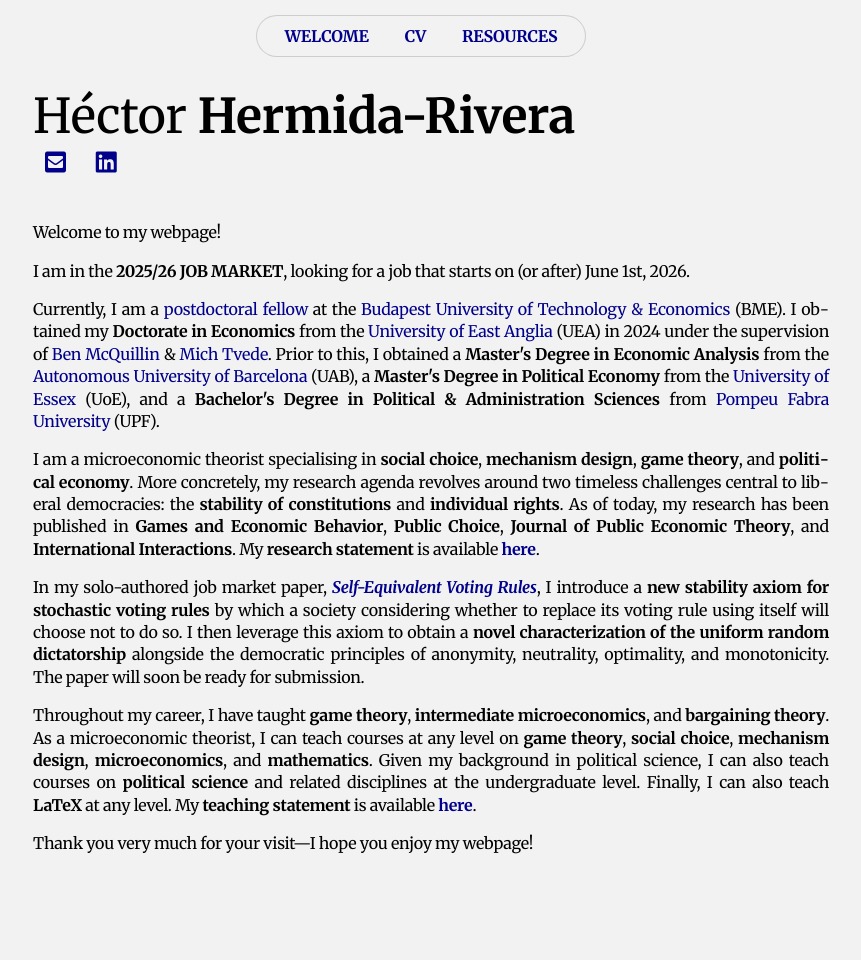
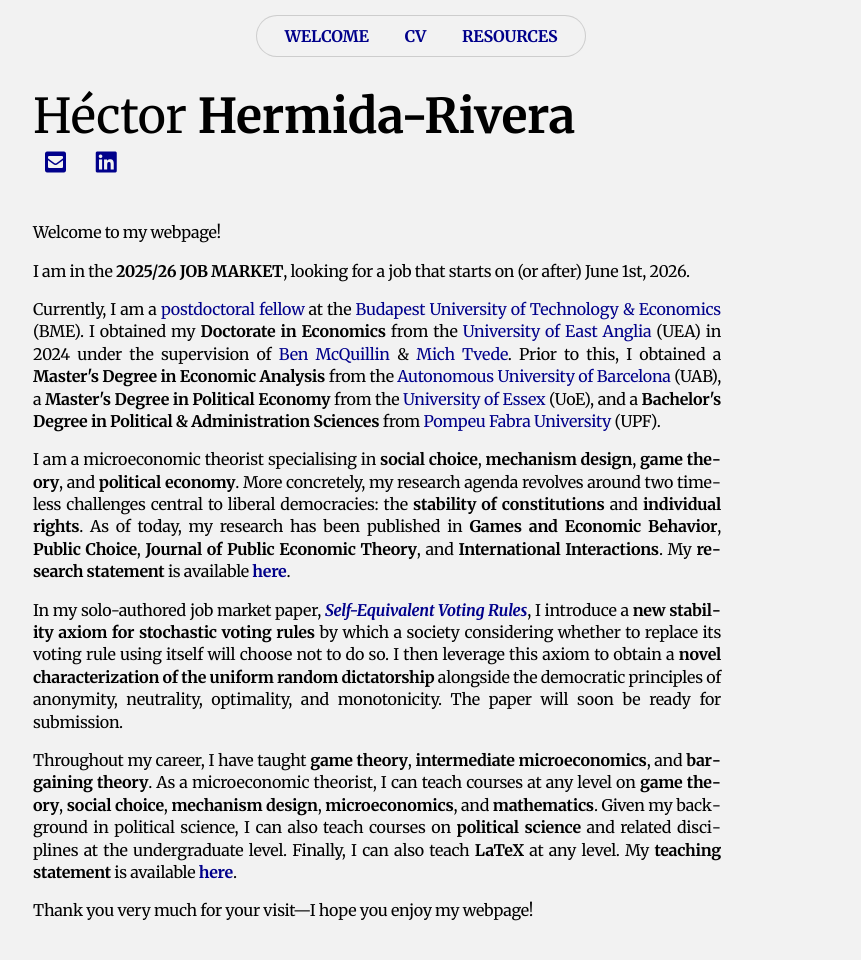
Before and after one commit to HectorHermidaRivera/hectorhermidarivera.github.io, a Jekyll site: the page built from index.md, in a window 1280 px wide and 978 px high. Shown: the top 960 px of the window, without its empty margins (219-1080 px from the left). Built offline with Jekyll 4.4.1, drawn with Linux system fonts in a browser that asks for light colours; a style sheet for code colours, icons or effects is not loaded.

Commit message:
Update index.md

```diff
--- a/index.md
+++ b/index.md
@@ -39,7 +39,7 @@ title: Héctor Hermida-Rivera
     </a>
   </div>
 
-<div class="two-column" style="max-width: 962px !important;">
+<div class="two-column" style="box-sizing: border-box; padding-right: 171px;">
   <div class="label"></div>
   <div class="value">
   <p>Welcome to my webpage!</p>
```
